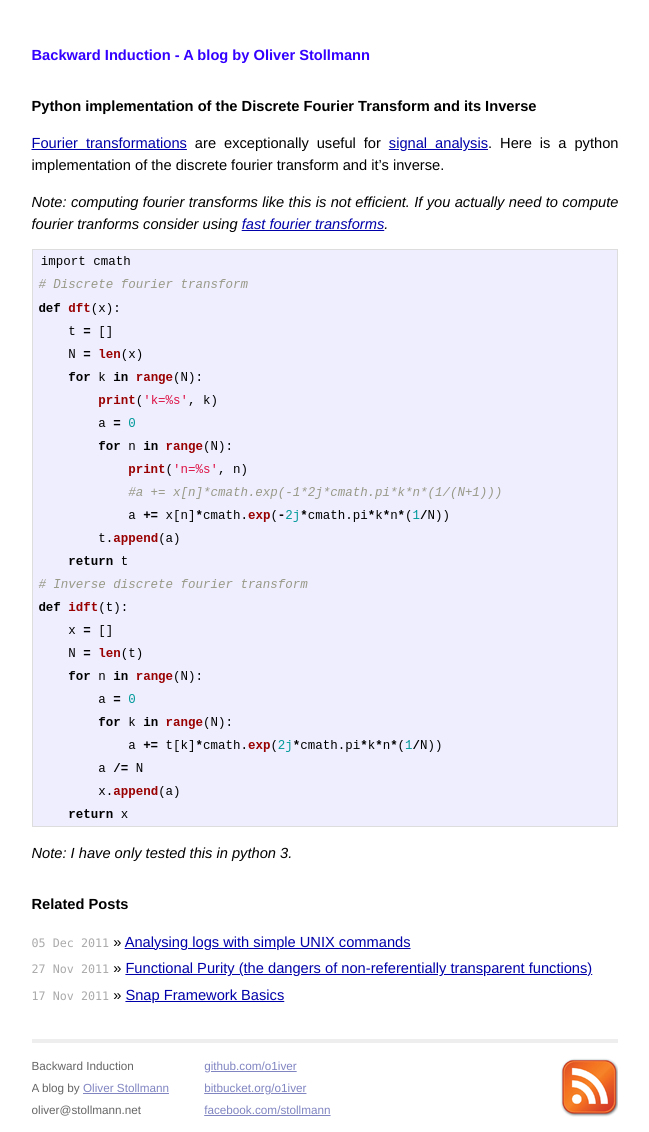
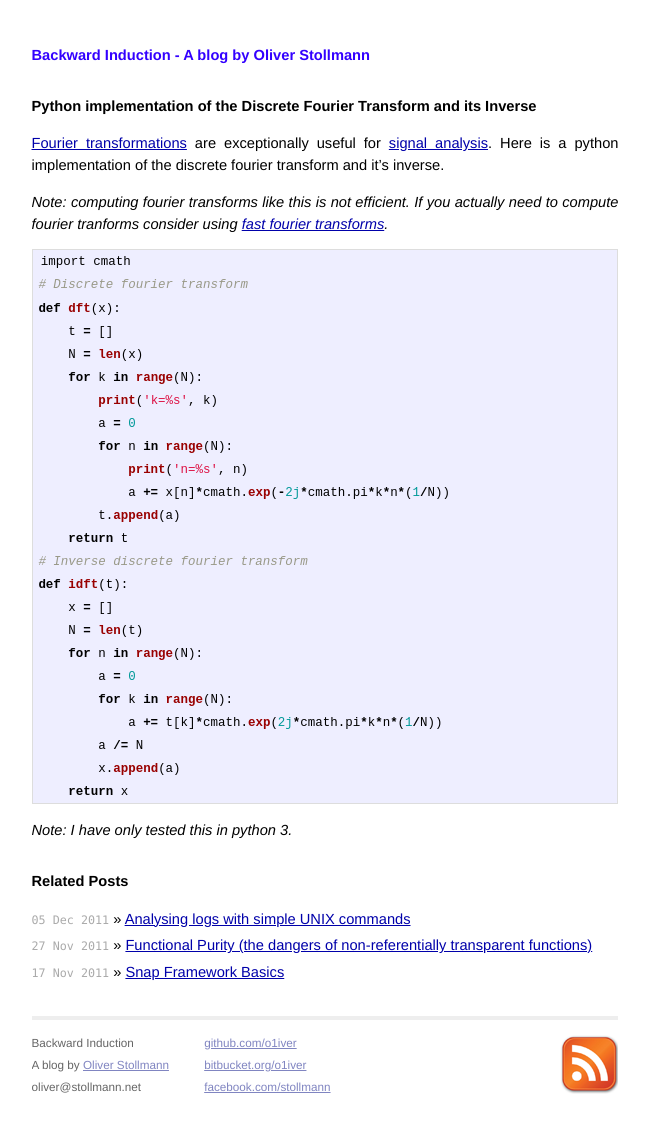
Before and after one commit to oliverst/oliverst.github.com, a Jekyll site: the page built from _posts/2011-12-06-python-discrete-fourier-transformation.md, in a window 1280 px wide. Shown: the whole page, without its empty margins (315-964 px from the left). Built offline with Jekyll 4.4.1, drawn with Linux system fonts in a browser that asks for light colours; Markdown is read by kramdown in place of the engine named in the settings; after the commit the page ends 1109 px from its top, so only the background shows below that.

Commit message:
removed commented-out line

```diff
--- a/_posts/2011-12-06-python-discrete-fourier-transformation.md
+++ b/_posts/2011-12-06-python-discrete-fourier-transformation.md
@@ -21,7 +21,6 @@ def dft(x):
         a = 0
         for n in range(N):
             print('n=%s', n)
-            #a += x[n]*cmath.exp(-1*2j*cmath.pi*k*n*(1/(N+1)))
             a += x[n]*cmath.exp(-2j*cmath.pi*k*n*(1/N))
         t.append(a)
     return t
```
